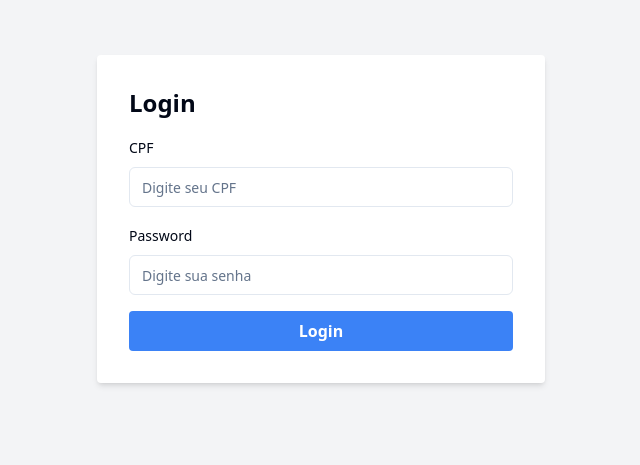
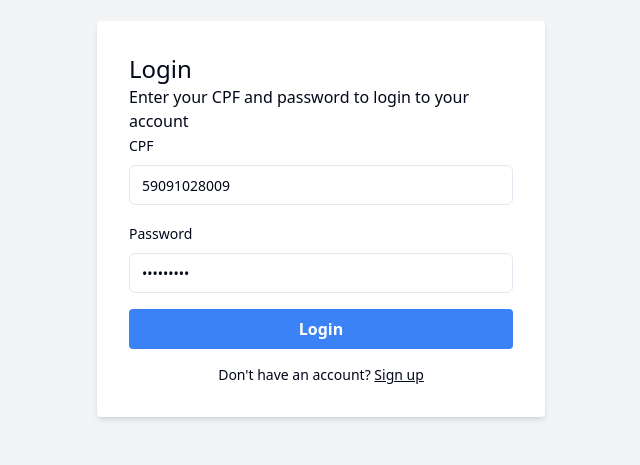
Before and after one commit to samuelrvg/woovi-bank, a React (Vite) app in the folder front/: page / in a window 1280 px wide. Shown: the part 181-646 px from the top of the page, without its empty margins (319-959 px from the left). Built offline with nearby package versions, Linux system fonts and the light colour scheme.

Commit message:
Tela padrão para login

```diff
--- a/front/src/App.tsx
+++ b/front/src/App.tsx
@@ -4,7 +4,6 @@ export function App() {
   return (
     <div className="min-h-screen flex items-center justify-center bg-gray-100">
       <div className="bg-white p-8 rounded shadow-md w-full max-w-md">
-        <h1 className="text-2xl font-bold mb-4">Login</h1>
         <LoginForm />
       </div>
     </div>
--- a/front/src/pages/login.tsx
+++ b/front/src/pages/login.tsx
@@ -2,11 +2,11 @@
 
 import { useMutation } from '@apollo/client';
 import { LOGIN_MUTATION } from '../graphql/mutations';
-import { zodResolver } from "@hookform/resolvers/zod"
-import { useForm } from "react-hook-form"
-import { z } from "zod"
+import { zodResolver } from "@hookform/resolvers/zod";
+import { useForm } from "react-hook-form";
+import { z } from "zod";
 
-import { Button } from "@/components/ui/button"
+import { Button } from "@/components/ui/button";
 import {
   Form,
   FormControl,
@@ -14,8 +14,15 @@ import {
   FormItem,
   FormLabel,
   FormMessage,
-} from "@/components/ui/form"
-import { Input } from "@/components/ui/input"
+} from "@/components/ui/form";
+import {
+  Card,
+  CardContent,
+  CardDescription,
+  CardHeader,
+  CardTitle,
+} from "@/components/ui/card";
+import { Input } from "@/components/ui/input";
 
 const formSchema = z.object({
   cpf: z.string().min(11, {
@@ -24,14 +31,14 @@ const formSchema = z.object({
   password: z.string().min(6, {
     message: "Password must be at least 6 characters.",
   }),
-})
+});
 
 interface LoginResponse {
   login: {
     name: string;
     cpf: string;
     token: string;
-  }
+  };
 }
 
 interface LoginVariables {
@@ -43,8 +50,8 @@ export function LoginForm() {
   const form = useForm<z.infer<typeof formSchema>>({
     resolver: zodResolver(formSchema),
     defaultValues: {
-      cpf: "",
-      password: "",
+      cpf: "59091028009",
+      password: "woovi#123",
     },
   });
 
@@ -52,10 +59,8 @@ export function LoginForm() {
 
   const onSubmit = async (data: z.infer<typeof formSchema>) => {
     try {
-      // cpf: "12345678901",
-      // password: "password123"
       const response = await login({
-        variables: data
+        variables: data,
       });
 
       if (response.data) {
@@ -69,6 +74,14 @@ export function LoginForm() {
   };
 
   return (
+    <Card className="max-w-sm">
+      <CardHeader>
+        <CardTitle className="text-2xl">Login</CardTitle>
+        <CardDescription>
+          Enter your CPF and password to login to your account
+        </CardDescription>
+      </CardHeader>
+      <CardContent>
         <Form {...form}>
           <form onSubmit={form.handleSubmit(onSubmit)} className="space-y-4">
             <FormField
@@ -115,6 +128,13 @@ export function LoginForm() {
             {error && <p className="text-red-500 mt-2">Error: {error.message}</p>}
           </form>
         </Form>
+        <div className="mt-4 text-center text-sm">
+          Don&apos;t have an account?{" "}
+          {/* Link to your signup page */}
+          <a href="/signup" className="underline">Sign up</a>
+        </div>
+      </CardContent>
+    </Card>
   );
 }
 
```
Lines whose indentation alone changed are shown as unchanged.
